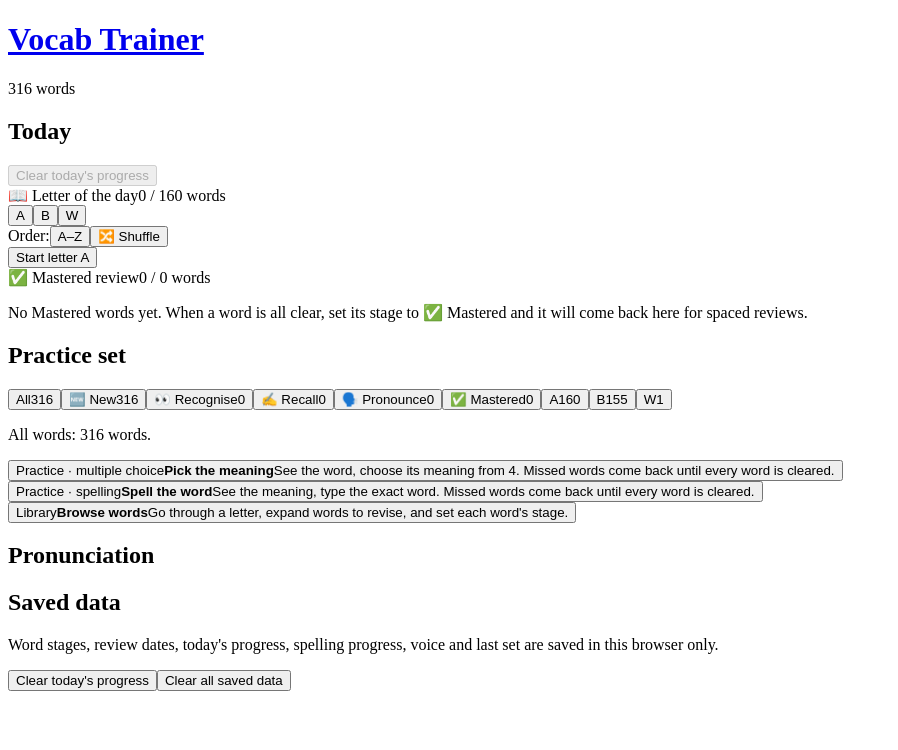
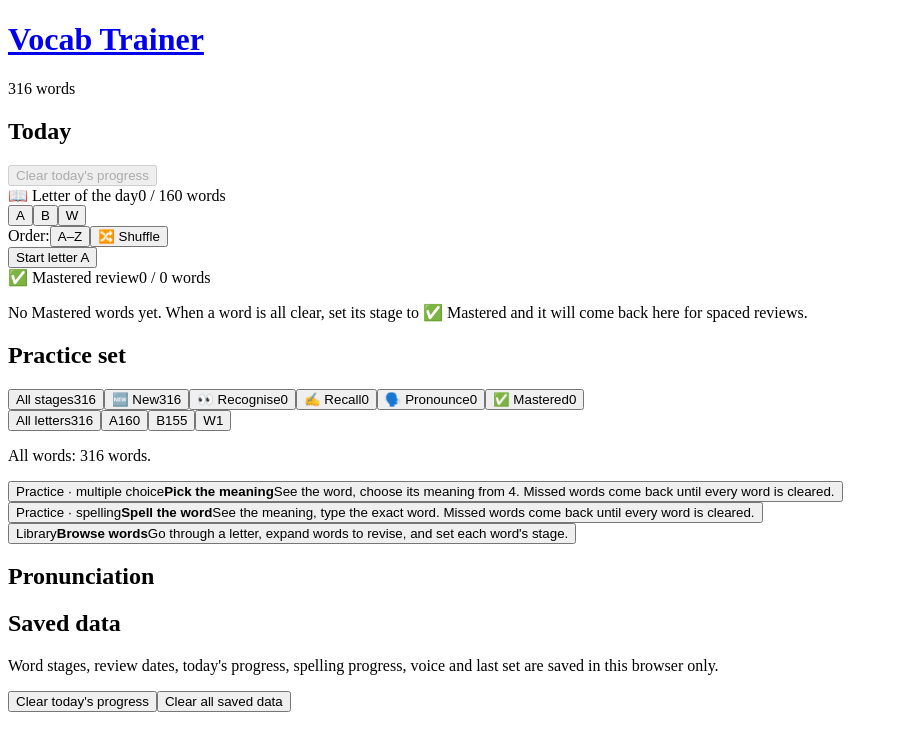
Before and after one commit to madhavrjha/top-ten, a React (Vite) app: page / in a window 1280 px wide. Shown: the top 750 px of the page, without its empty margins (0-898 px from the left). Built offline with nearby package versions, Linux system fonts and the light colour scheme; the HTML template or start-up script is replaced by a standard one.

Commit message:
Let practice sets combine a stage and a letter
Two chip rows (stage, letter) pick one set together, e.g. Recall + B
(set id recall-b), used by Pick, Spell and Browse. Browse's shuffle order
now stays put when a word's stage changes.

Co-Authored-By: Claude Opus 5.5 <noreply@anthropic.com>

```diff
--- a/src/App.jsx
+++ b/src/App.jsx
@@ -1,7 +1,8 @@
 import { useCallback, useEffect, useMemo, useRef, useState } from 'react';
 import { WORDS } from './words.js';
 import { clearSavedData } from './utils.js';
-import { STAGES, loadStages, saveStages, setStage, gradeReview, undoReviews, isDue, reviewedToday, dueLabel } from './stages.js';
+import { buildSet } from './sets.js';
+import { loadStages, saveStages, setStage, gradeReview, undoReviews, isDue, reviewedToday, dueLabel } from './stages.js';
 import { loadSpell } from './spellProgress.js';
 import { loadDaily, saveDaily, setLetter, letterDoneSet, markLetterDone, noteReview, clearToday } from './daily.js';
 import { useRoute, navigate, href } from './router.js';
@@ -93,21 +94,15 @@ export default function App() {
     setToast('Saved data cleared.');
   };
 
-  // "All", one set per stage, then one set per starting letter.
-  const letterSets = useMemo(() => Object.keys(letterWords).sort()
-    .map(l => ({ id: l, label: `Letter ${l.toUpperCase()}`, words: letterWords[l] })), [letterWords]);
-  const sets = useMemo(() => [
-    { id: 'all', label: 'All words', words: WORDS },
-    ...STAGES.map(st => ({
-      id: st.id,
-      label: st.label,
-      words: WORDS.filter(w => (stages[w.lower]?.stage || 'new') === st.id),
-    })),
-    ...letterSets,
-  ], [letterSets, stages]);
-  const practiceSet = sets.find(x => x.id === setId) || sets[0];
-  // The set named in the URL for #/browse/<set> and #/spell/<set>.
-  const routeSet = sets.find(x => x.id === param) || null;
+  // A set is a stage, a letter, both, or neither (see sets.js).
+  const letters = useMemo(() => Object.keys(letterWords).sort(), [letterWords]);
+  const stageOfWord = useCallback(w => stages[w.lower]?.stage || 'new', [stages]);
+  const practiceSet = useMemo(
+    () => buildSet(setId, WORDS, stageOfWord, letters) || buildSet('all', WORDS, stageOfWord, letters),
+    [setId, stageOfWord, letters]);
+  // The set named in the URL for #/browse/<set>, #/spell/<set> and #/pick/<set>.
+  const routeSet = useMemo(() => buildSet(param, WORDS, stageOfWord, letters), [param, stageOfWord, letters]);
+  const pickerProps = { words: WORDS, stageOf: stageOfWord, letters };
 
   const changeSet = id => { setSetId(id); store(SET_KEY, id); };
 
@@ -143,7 +138,7 @@ export default function App() {
   }, [path]); // eslint-disable-line react-hooks/exhaustive-deps
 
   // Mastered review: words due today plus the ones already reviewed today.
-  const masteredWords = sets.find(x => x.id === 'mastered').words;
+  const masteredWords = WORDS.filter(w => stageOfWord(w) === 'mastered');
   const reviewWords = masteredWords.filter(w => isDue(stages[w.lower]) || reviewedToday(stages[w.lower]));
   const reviewDoneSet = new Set(reviewWords.filter(w => reviewedToday(stages[w.lower])).map(w => w.lower));
   const nextDueEntry = masteredWords.map(w => stages[w.lower]).filter(e => !isDue(e))
@@ -170,14 +165,13 @@ export default function App() {
 
       {screen === 'home' && (
         <Home
-          sets={sets}
-          setId={practiceSet.id}
+          picker={pickerProps}
           onSetChange={changeSet}
           practiceSet={practiceSet}
           quizSaved={quizSaved}
           onPick={id => navigate(`/${id}/${practiceSet.id}`)}
           today={{
-            letters: Object.keys(letterWords).sort(),
+            letters,
             letter: daily.letter,
             letterWords: todayLetterWords,
             letterDone: todayLetterWords.filter(w => todayLetterDone.has(w.lower)).length,
@@ -231,8 +225,8 @@ export default function App() {
       )}
       {screen === 'browse' && (
         <Browse
-          sets={sets}
-          setId={routeSet.id}
+          picker={pickerProps}
+          set={routeSet}
           onSetChange={id => navigate(`/browse/${id}`, { replace: true })}
           stages={stages}
           onStageChange={changeStage}
--- a/src/components/Browse.jsx
+++ b/src/components/Browse.jsx
@@ -3,13 +3,13 @@ import WordDetails from './WordDetails.jsx';
 import SetPicker from './SetPicker.jsx';
 import SpeakButton from './SpeakButton.jsx';
 import StagePicker from './StagePicker.jsx';
-import { STAGE_IDS, stageInfo, dueLabel } from '../stages.js';
+import { stageInfo, dueLabel } from '../stages.js';
 import { shuffle } from '../utils.js';
 
 // Rows are rendered in pages as you scroll, so long lists stay fast.
 const PAGE = 60;
 
-export default function Browse({ sets, setId, onSetChange, stages, onStageChange, onBack }) {
+export default function Browse({ picker, set, onSetChange, stages, onStageChange, onBack }) {
   const [query, setQuery] = useState('');
   const [open, setOpen] = useState(() => new Set());
   const [limit, setLimit] = useState(PAGE);
@@ -20,11 +20,16 @@ export default function Browse({ sets, setId, onSetChange, stages, onStageChange
 
   // Typing stays responsive; filtering runs on the deferred value.
   const deferredQuery = useDeferredValue(query);
-  const setWords = (sets.find(x => x.id === setId) || sets[0]).words;
-  // Shuffled once per click, so changing a stage doesn't reorder the list.
+  const setId = set.id;
+  const setWords = set.words;
+  // A random rank per word, made once per Shuffle click, so changing a stage
+  // (which rebuilds the set) doesn't reorder the list.
+  const rank = useMemo(
+    () => (shuffleId === null ? null : new Map(shuffle(picker.words).map((w, i) => [w.lower, i]))),
+    [shuffleId, picker.words]);
   const words = useMemo(
-    () => (shuffleId === null ? setWords : shuffle(setWords)),
-    [setWords, shuffleId]);
+    () => (rank ? [...setWords].sort((a, b) => rank.get(a.lower) - rank.get(b.lower)) : setWords),
+    [setWords, rank]);
 
   // Search by word only, so meanings stay hidden until expanded.
   const list = useMemo(() => {
@@ -83,7 +88,7 @@ export default function Browse({ sets, setId, onSetChange, stages, onStageChange
         />
       </div>
       <div className="browse-sets">
-        <SetPicker sets={sets} value={setId} onChange={onSetChange} />
+        <SetPicker {...picker} stage={set.stage} letter={set.letter} onChange={onSetChange} />
       </div>
       <div className="browse-order">
         <button type="button" className={shuffled ? 'primary' : 'ghost'} onClick={reshuffle}>
@@ -96,7 +101,7 @@ export default function Browse({ sets, setId, onSetChange, stages, onStageChange
 
       {list.length === 0 && (
         <p className="muted center">
-          {STAGE_IDS.includes(setId) && !query ? `No ${stageInfo(setId).label} words yet.` : 'No matching words.'}
+          {set.stage && !query ? `No ${set.label} words yet.` : 'No matching words.'}
         </p>
       )}
       {list.length > 0 && (
--- a/src/components/Home.jsx
+++ b/src/components/Home.jsx
@@ -1,13 +1,12 @@
 import SetPicker from './SetPicker.jsx';
 import VoicePicker from './VoicePicker.jsx';
 import Today from './Today.jsx';
-import { STAGE_IDS, stageInfo } from '../stages.js';
+import { stageInfo } from '../stages.js';
 
 export default function Home({
-  sets, setId, onSetChange, practiceSet, quizSaved, onPick, today, onClearToday, onClearData, dataVersion, hasWords,
+  picker, onSetChange, practiceSet, quizSaved, onPick, today, onClearToday, onClearData, dataVersion, hasWords,
 }) {
   const count = practiceSet.words.length;
-  const isStage = STAGE_IDS.includes(practiceSet.id);
 
   return (
     <section>
@@ -16,10 +15,10 @@ export default function Home({
       {hasWords && <Today {...today} />}
 
       <h2 className="section-title spaced">Practice set</h2>
-      <SetPicker sets={sets} value={setId} onChange={onSetChange} />
+      <SetPicker {...picker} stage={practiceSet.stage} letter={practiceSet.letter} onChange={onSetChange} />
       <p className="muted small-text">
         {`${practiceSet.label}: ${count} word${count === 1 ? '' : 's'}.`}
-        {isStage && ` ${stageInfo(practiceSet.id).hint}`}
+        {practiceSet.stage && ` ${stageInfo(practiceSet.stage).hint}`}
       </p>
 
       <div className="levels">
--- a/src/components/SetPicker.jsx
+++ b/src/components/SetPicker.jsx
@@ -1,27 +1,27 @@
-import { STAGE_IDS, stageInfo } from '../stages.js';
+import { STAGES } from '../stages.js';
+import { makeSetId, filterWords } from '../sets.js';
 
-// Chip rows for choosing "All", a stage, or a single letter.
-export default function SetPicker({ sets, value, onChange }) {
-  const label = x => {
-    if (x.id === 'all') return 'All';
-    if (STAGE_IDS.includes(x.id)) return `${stageInfo(x.id).icon} ${stageInfo(x.id).label}`;
-    return x.id.toUpperCase();
-  };
+// Two chip rows that combine: a stage (or all stages) and a letter (or all
+// letters). Counts show how many words each chip would give with the other row's choice.
+export default function SetPicker({ words, stageOf, letters, stage, letter, onChange }) {
+  const count = (s, l) => filterWords(words, stageOf, s, l).length;
+  const chip = (key, label, active, n, onClick, extra = '') => (
+    <button key={key} className={`set-chip ${extra} ${active ? 'active' : ''}`} aria-pressed={active} onClick={onClick}>
+      <span>{label}</span>
+      <span className="count">{n}</span>
+    </button>
+  );
   return (
-    <div className="set-picker">
-      {sets.map((x, i) => (
-        <span key={x.id} className="chip-wrap">
-          {i > 0 && STAGE_IDS.includes(sets[i - 1].id) && !STAGE_IDS.includes(x.id) && <span className="chip-break" />}
-          <button
-            className={`set-chip ${STAGE_IDS.includes(x.id) ? 'stage' : ''} ${x.id === value ? 'active' : ''}`}
-            onClick={() => onChange(x.id)}
-            aria-pressed={x.id === value}
-          >
-            <span>{label(x)}</span>
-            <span className="count">{x.words.length}</span>
-          </button>
-        </span>
-      ))}
+    <div className="set-rows">
+      <div className="set-picker" role="group" aria-label="Stage">
+        {chip('all', 'All stages', !stage, count(null, letter), () => onChange(makeSetId(null, letter)))}
+        {STAGES.map(s => chip(s.id, `${s.icon} ${s.label}`, stage === s.id, count(s.id, letter),
+          () => onChange(makeSetId(s.id, letter)), 'stage'))}
+      </div>
+      <div className="set-picker" role="group" aria-label="Letter">
+        {chip('all', 'All letters', !letter, count(stage, null), () => onChange(makeSetId(stage, null)))}
+        {letters.map(l => chip(l, l.toUpperCase(), letter === l, count(stage, l), () => onChange(makeSetId(stage, l))))}
+      </div>
     </div>
   );
 }
--- /dev/null
+++ b/src/sets.js
@@ -0,0 +1,36 @@
+// Practice sets: a stage, a letter, both, or neither ("all"). The set id is
+// used in URLs and saved progress: all | recall | b | recall-b.
+import { STAGE_IDS, stageInfo } from './stages.js';
+
+export function makeSetId(stage, letter) {
+  return [stage, letter].filter(Boolean).join('-') || 'all';
+}
+
+// → { stage, letter } (either may be null), or null if the id isn't valid.
+export function parseSetId(id, letters) {
+  if (id === 'all') return { stage: null, letter: null };
+  const out = { stage: null, letter: null };
+  for (const part of (id || '').split('-')) {
+    if (!out.stage && STAGE_IDS.includes(part)) out.stage = part;
+    else if (!out.letter && letters.includes(part)) out.letter = part;
+    else return null;
+  }
+  return makeSetId(out.stage, out.letter) === id ? out : null;
+}
+
+export function setLabel(stage, letter) {
+  const parts = [stage && stageInfo(stage).label, letter && `Letter ${letter.toUpperCase()}`].filter(Boolean);
+  return parts.join(' · ') || 'All words';
+}
+
+// words: all words; stageOf(word) → stage id.
+export function filterWords(words, stageOf, stage, letter) {
+  return words.filter(w =>
+    (!letter || w.word[0].toLowerCase() === letter) && (!stage || stageOf(w) === stage));
+}
+
+export function buildSet(id, words, stageOf, letters) {
+  const p = parseSetId(id, letters);
+  if (!p) return null;
+  return { id, ...p, label: setLabel(p.stage, p.letter), words: filterWords(words, stageOf, p.stage, p.letter) };
+}
--- a/src/styles.css
+++ b/src/styles.css
@@ -220,8 +220,7 @@ kbd { font: 11px ui-monospace, Menlo, monospace; opacity: .65; margin-left: 6px;
 .stage-pop-check { color: var(--accent); font-weight: 700; }
 @media (max-width: 480px) { .stage-pill-label { display: none; } }
 .set-chip.stage:not(.active) { border-color: var(--accent); }
-.chip-wrap { display: contents; }
-.chip-break { flex-basis: 100%; height: 0; }
+.set-rows { display: grid; gap: 8px; }
 .saved-data { display: flex; align-items: center; justify-content: space-between; gap: 12px; flex-wrap: wrap; }
 .saved-data p { margin: 0; flex: 1; min-width: 200px; }
 button.danger { color: var(--bad); border-color: var(--bad); }
```
Also changed, not shown: 1 other file (tests, documents, lock files or other folders).
